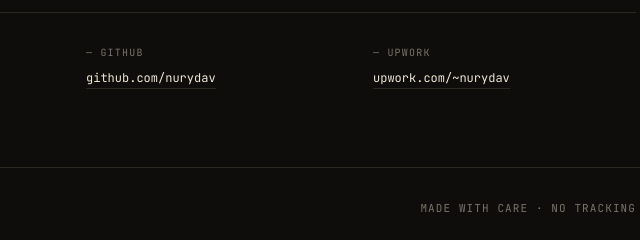
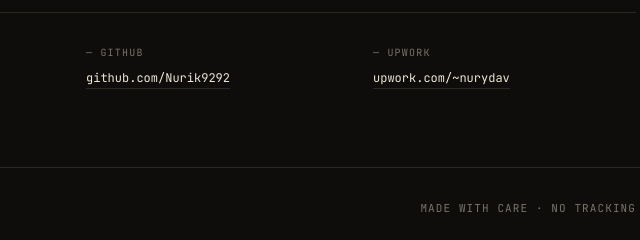
Before and after one commit to Nurik9292/Nurik9292.github.io, a plain HTML site: page index.html in a window 1280 px wide. Shown: the part 5249-5489 px from the top of the page, 566-1206 px from the left. Drawn offline with nearby package versions, Linux system fonts and the light colour scheme.

Commit message:
Update index.html

```diff
--- a/index.html
+++ b/index.html
@@ -858,7 +858,7 @@
       </div>
       <div class="contact-item" data-reveal>
         <div class="label">— GitHub</div>
-        <a href="https://github.com/nurydav" target="_blank" rel="noopener">github.com/nurydav</a>
+        <a href="https://github.com/Nurik9292" target="_blank" rel="noopener">github.com/Nurik9292</a>
       </div>
       <div class="contact-item" data-reveal>
         <div class="label">— Upwork</div>
```
